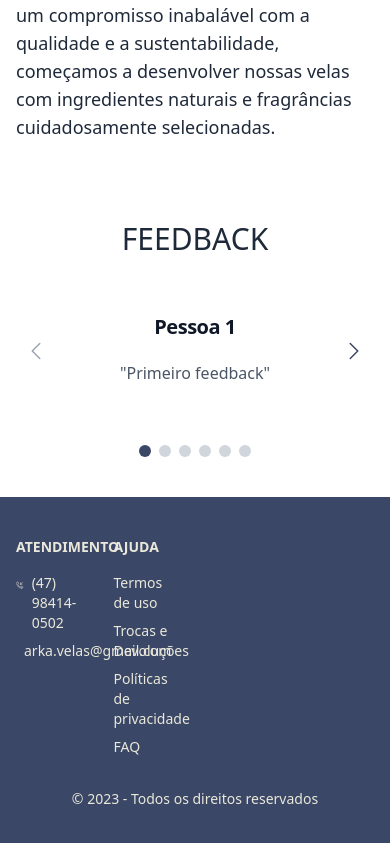
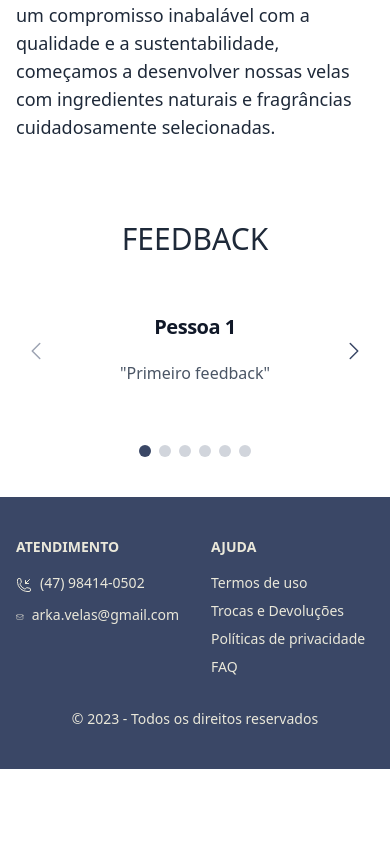
Before and after one commit to tachiniarthur/arka_velas, a Vue app: page / in a window 390 px wide. Shown: the part 2007-2850 px from the top of the page. After the commit the page ends 2776 px from the top, so only its background shows below. Built offline with nearby package versions, Linux system fonts and the light colour scheme.

Commit message:
Ajuste footer mobile

```diff
--- a/src/components/FooterComponent.vue
+++ b/src/components/FooterComponent.vue
@@ -1,6 +1,6 @@
 <template>
   <footer class="w-full bg-[#3A4766] text-[#EAE8DA] py-10 mt-auto">
-    <div class="container mx-auto grid grid-cols-4 gap-8 px-4">
+    <div class="container mx-auto grid grid-cols-2 md:grid-cols-4 gap-8 px-4">
       <div>
         <h3 class="text-sm font-bold uppercase mb-4">Atendimento</h3>
         <ul class="text-sm space-y-2">
```
